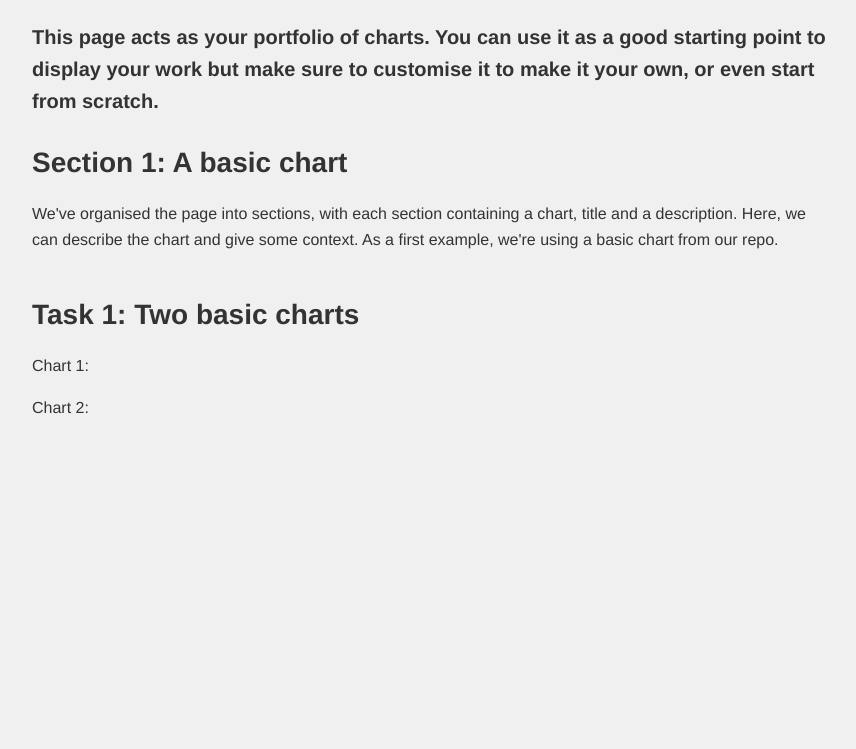
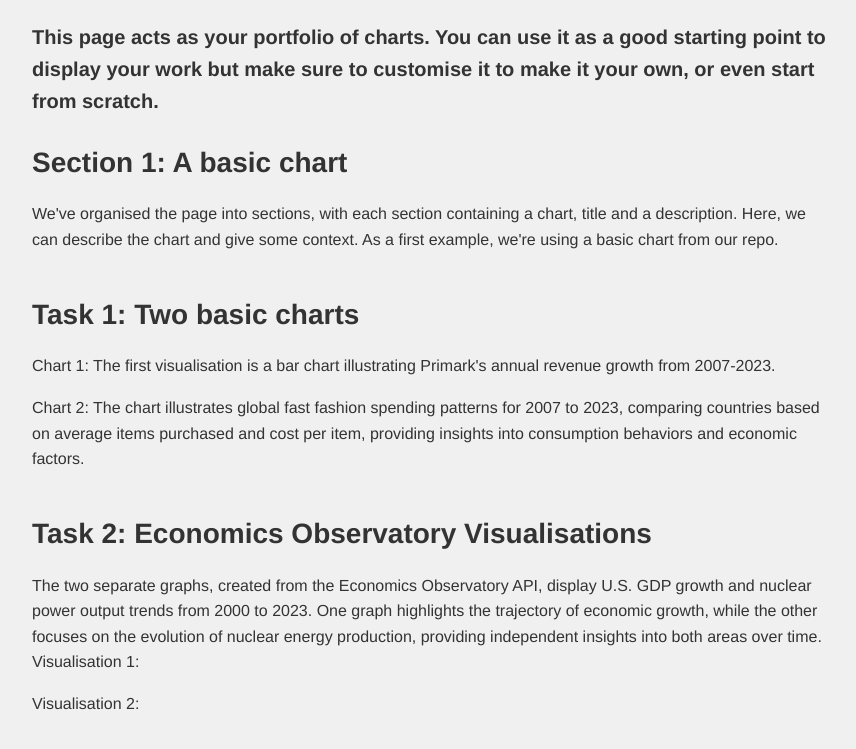
Before and after one commit to radosty/radosty.github.io, a plain HTML site: page index.html in a window 1280 px wide. Shown: the part 177-926 px from the top of the page, without its empty margins (208-1064 px from the left). Before the commit the page ends 800 px from the top, so only its background shows below. Drawn offline with Linux system fonts and the light colour scheme; a script that the page names is missing.

Commit message:
Update index.html

```diff
--- a/index.html
+++ b/index.html
@@ -82,16 +82,32 @@
          <h2>Task 1: Two basic charts</h2>
          <p style="color: #333333;"<p style="color: #333333; font-family: 'Times New Roman', Times, serif; font-weight: bold;">
              Chart 1:
+             The first visualisation is a bar chart illustrating Primark's annual revenue growth from 2007-2023.
        </p>
         </div>
         <figure id="Location2"></figure> <!-- we give it an id so we can put a vega-lite graph here with VegaEmbed -->
         </div>
         <p style="color: #333333;"<p style="color: #333333; font-family: 'Times New Roman', Times, serif; font-weight: bold;">
             Chart 2:
+            The chart illustrates global fast fashion spending patterns for 2007 to 2023, comparing countries based on average items purchased and cost per item, providing insights into consumption behaviors and economic factors.
         </p>
         <figure id="Location3"></figure>
     </section>
-
+ <section>
+      <div class="chart-description">
+         <h2>Task 2: Economics Observatory Visualisations</h2>
+         <p style="color: #333333;"<p style="color: #333333; font-family: 'Times New Roman', Times, serif; font-weight: bold;">
+             The two separate graphs, created from the Economics Observatory API, display U.S. GDP growth and nuclear power output trends from 2000 to 2023. One graph highlights the trajectory of economic growth, while the other focuses on the evolution of nuclear energy production, providing independent insights into both areas over time.
+             Visualisation 1:
+       </p>
+        </div>
+        <figure id="Location4"></figure> <!-- we give it an id so we can put a vega-lite graph here with VegaEmbed -->
+        </div>
+        <p style="color: #333333;"<p style="color: #333333; font-family: 'Times New Roman', Times, serif; font-weight: bold;">
+            Visualisation 2:
+        </p>
+        <figure id="Location5"></figure>
+    </section>
     <!-- This is a script, it's a way to run JavaScript code on the page -->
     <script>
         // This is a comment in JavaScript - it's a different language to HTML and CSS
@@ -113,6 +129,13 @@
 
         vegaEmbed('#Location3', figure_3_spec)
 
+    let figure_4_spec = "https://raw.githubusercontent.com/radosty/radosty.github.io/refs/heads/main/wk2chart2.json";
+
+        vegaEmbed('#Location4', figure_4_spec)
+
+    let figure_5_spec = "https://raw.githubusercontent.com/radosty/radosty.github.io/refs/heads/main/wk2chart2.json";
+
+        vegaEmbed('#Location5', figure_5_spec)
 
         // Do you want to add more graphs?
         // try defining a new variable for figure_3_spec, adding VegaEmbed for Location3, and adding a new section in the HTML
```
